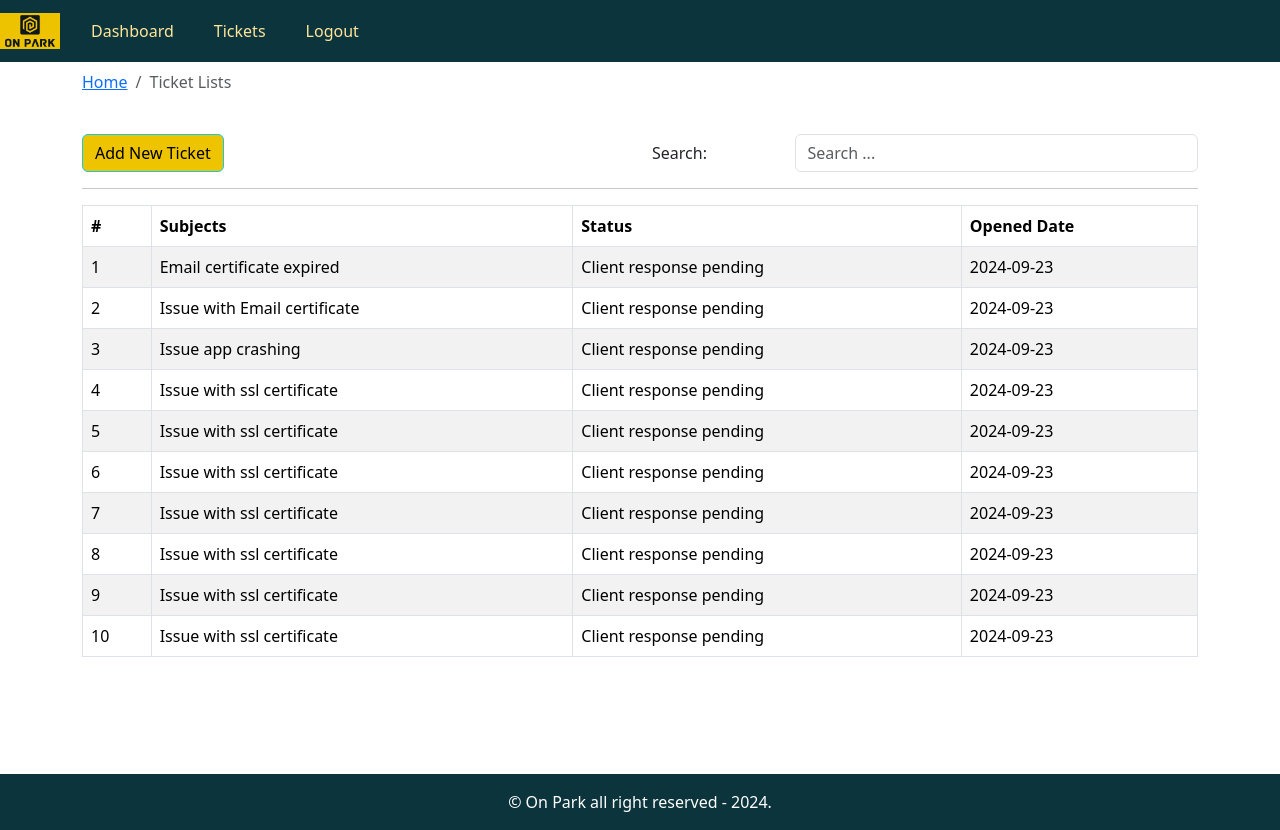
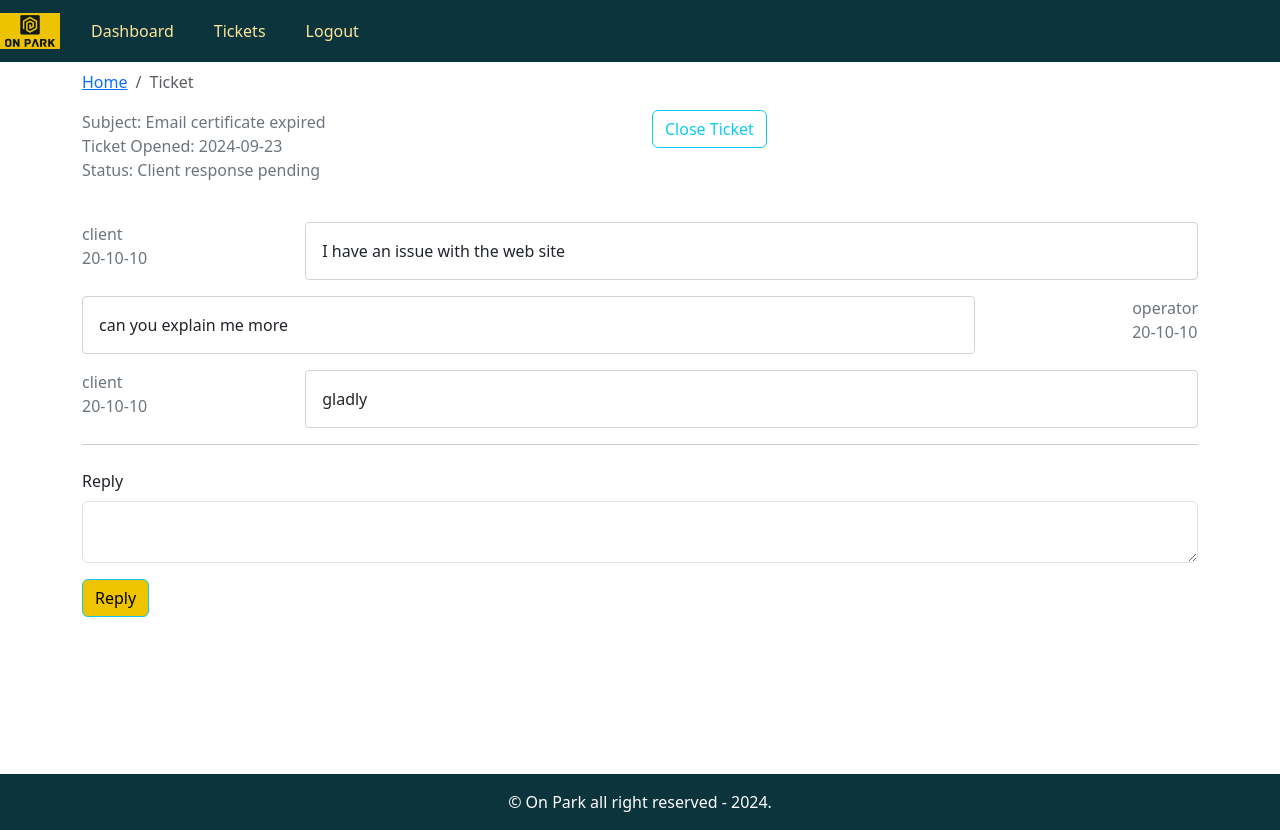
Before and after one commit to based-kaweya/ticketfrontend, a React (Create React App) app: page / in a window 1280 px wide. Built offline with nearby package versions, Linux system fonts and the light colour scheme.

Commit message:
Landing page ticket

```diff
--- a/src/App.js
+++ b/src/App.js
@@ -6,6 +6,7 @@
 // import { Entry } from "./pages/entry/Entry.page";
 import { AddTicket } from "./pages/new-ticket/AddTicket.page";
 import { TicketLists } from "./pages/ticket-list/TicketLists.page";
+import { Ticket } from "./pages/ticket/Ticket.page";
 
 function App() {
   return (
@@ -14,7 +15,8 @@
       <DefaultLayout>
         {/* <Dashboard /> */}
          {/* <AddTicket /> */}
-         <TicketLists />
+         {/* <TicketLists /> */}
+        <Ticket />
       </DefaultLayout>
     </div>
   );
--- a/src/assests/data/dummy-tickets.json
+++ b/src/assests/data/dummy-tickets.json
@@ -3,7 +3,24 @@
     "id": 1,
     "subject": "Email   certificate expired",
     "status": "Client response pending",
-    "addedAt": "2024-09-23"
+    "addedAt": "2024-09-23",
+    "history": [
+      {
+        "date": "20-10-10",
+        "message": "I have an issue with the web site",
+        "messageBy": "client"
+      },
+      {
+        "date": "20-10-10",
+        "message": "can you explain me more ",
+        "messageBy": "operator"
+      },
+      {
+        "date": "20-10-10",
+        "message": "gladly",
+        "messageBy": "client"
+      }
+    ]
   },
   {
     "id": 2,
--- /dev/null
+++ b/src/components/message-history/MessageHistory.comp.js
@@ -0,0 +1,21 @@
+import React from "react";
+import PropTypes from "prop-types";
+import "./message-history.style.css";
+
+export const MessageHistory = ({ msg }) => {
+  if (!msg) return null;
+  console.log(msg);
+  return msg.map((row, i) => (
+    <div key={i} className="message-history mt-3">
+      <div className="send font-weight-bold text-secondary">
+        <div className="sender">{row.messageBy}</div>
+        <div className="date">{row.date}</div>
+      </div>
+      <div className="message">{row.message}</div>
+    </div>
+  ));
+};
+
+MessageHistory.propTypes = {
+  msg: PropTypes.array.isRequired,
+};
--- /dev/null
+++ b/src/components/message-history/message-history.style.css
@@ -0,0 +1,18 @@
+.message-history {
+    display: flex;
+    flex-direction: row;
+    justify-content: space-between;
+  }
+
+  .message-history:nth-child(even) {
+    display: flex;
+    flex-direction: row-reverse;
+    justify-content: space-between;
+  }
+
+  .message {
+    padding: 1rem;
+    width: 80%;
+    border: 1px solid #ced4da;
+    border-radius: 0.25rem;
+  }
--- /dev/null
+++ b/src/components/update-ticket/UpdateTicket.comp.js
@@ -0,0 +1,34 @@
+import React from "react";
+import PropTypes from "prop-types";
+import { Form, Button } from "react-bootstrap";
+
+export const UpdateTicket = ({ msg, handleOnChange, handleOnSubmit }) => {
+  return (
+    <Form onSubmit={handleOnSubmit}>
+      <Form.Label>Reply</Form.Label>
+      <Form.Control
+        value={msg}
+        onChange={handleOnChange}
+        as="textarea"
+        row="5"
+        name="detail"
+      />
+      <div className="text-right mt-3 mb-3">
+      <Button
+        variant="info"
+        type="submit"
+        style={{ backgroundColor: "rgba(238, 196, 0, 1)" }} // Inline CSS for button color background
+      >
+        Reply
+      </Button>
+
+      </div>
+    </Form>
+  );
+};
+
+UpdateTicket.propTypes = {
+  handleOnChange: PropTypes.func.isRequired,
+  handleOnSubmit: PropTypes.func.isRequired,
+  msg: PropTypes.string.isRequired,
+};
--- /dev/null
+++ b/src/pages/ticket/Ticket.page.js
@@ -0,0 +1,55 @@
+import React, { useState, useEffect } from "react";
+import { Container, Row, Col, Button } from "react-bootstrap";
+import { PageBreadcrumb } from "../../components/breadcrumb/Breadcrumb.comp";
+import tickets from "../../assests/data/dummy-tickets.json";
+import { MessageHistory } from "../../components/message-history/MessageHistory.comp";
+import { UpdateTicket } from "../../components/update-ticket/UpdateTicket.comp";
+
+const ticket = tickets[0];
+export const Ticket = () => {
+  const [message, setMessage] = useState("");
+  useEffect(() => {}, [message]);
+
+  const handleOnChange = (e) => {
+    setMessage(e.target.value);
+  };
+
+  const handleOnSubmit = () => {
+    alert("Form submited!");
+  };
+  return (
+    <Container>
+      <Row>
+        <Col>
+          <PageBreadcrumb page="Ticket" />
+        </Col>
+      </Row>
+      <Row>
+        <Col className="text-weight-bolder text-secondary">
+          <div className="subject">Subject: {ticket.subject}</div>
+          <div className="date">Ticket Opened: {ticket.addedAt}</div>
+          <div className="status">Status: {ticket.status}</div>
+        </Col>
+        <Col className="text-right">
+          <Button variant="outline-info">Close Ticket</Button>
+        </Col>
+      </Row>
+      <Row className="mt-4">
+        <Col>
+          <MessageHistory msg={ticket.history} />
+        </Col>
+      </Row>
+      <hr />
+
+      <Row className="mt-4">
+        <Col>
+          <UpdateTicket
+            msg={message}
+            handleOnChange={handleOnChange}
+            handleOnSubmit={handleOnSubmit}
+          />
+        </Col>
+      </Row>
+    </Container>
+  );
+};
```
